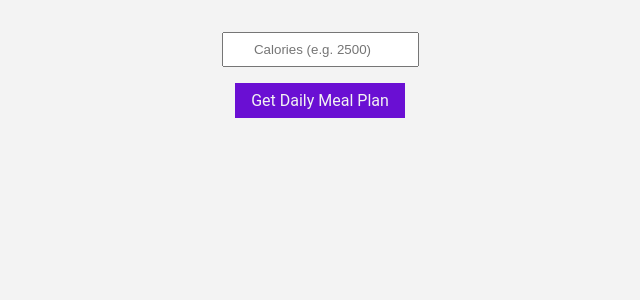
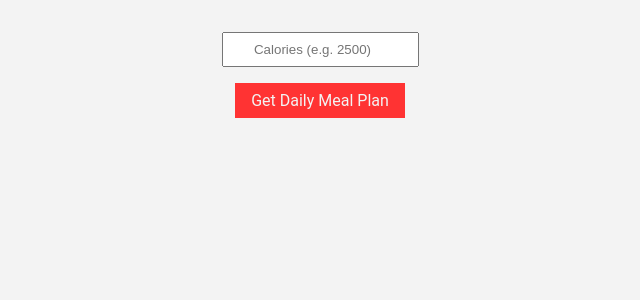
Before and after one commit to ventura0121/Daily-Recipes, a React (Create React App) app: page / in a window 1280 px wide. In both pictures the pointer is over the button "Get Daily Meal Plan". Shown: the top 300 px of the page, without its empty margins (320-960 px from the left). Built offline with nearby package versions, Linux system fonts and the light colour scheme.

Commit message:
Added navbar component

```diff
--- a/src/index.css
+++ b/src/index.css
@@ -32,7 +32,7 @@ input {
 
 button{
   padding: 0.5rem 1rem;
-  background-color: #7f21eb;
+  background-color: #ff3333;
   color: #f3f3f3;
   border: none;
   font-family: "Roboto", sans-serif;
@@ -41,7 +41,7 @@ button{
 
 button:hover {
   curson: pointer;
-  background-color: #6a0fd3;
+  background-color: #ff3333;
 }
 
 main {
@@ -90,7 +90,7 @@ article{
 
 a {
   text-decoration: none;
-  background-color: #7f21eb;
+  background-color: #ff3333;
   color: #f3f3f3;
   width: fit-content;
   padding: 0.5rem 1rem;
@@ -98,7 +98,7 @@ a {
 
 a:hover {
   cursor: pointer;
-  background-color: #6a0fd3;
+  background-color: #ff3333;
 }
 
 @media only screen and (max-width: 550px) {
```
Also changed, not shown: src/components/NavBar.js (added).
